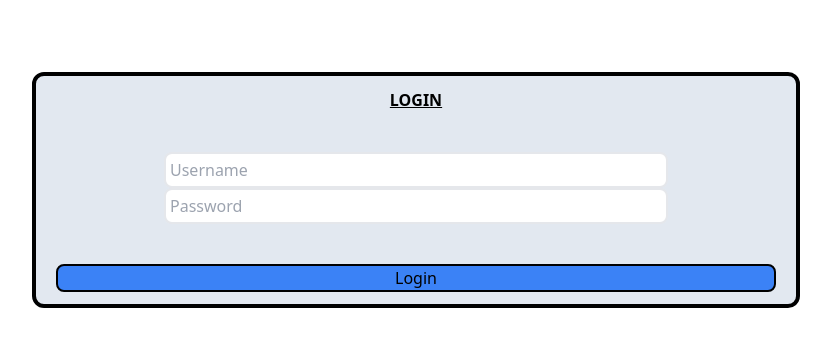
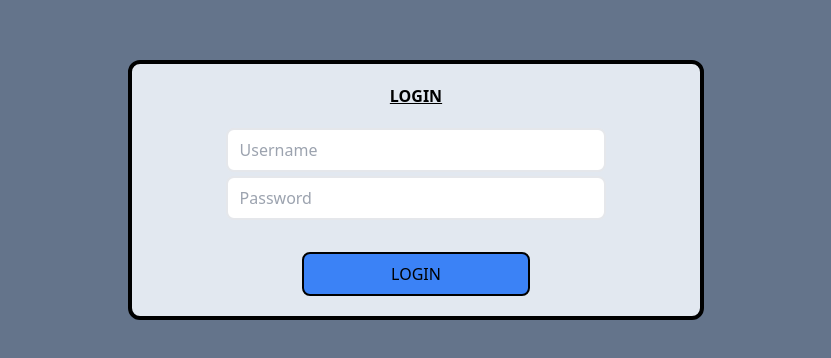
Before and after one commit to Rudy-ChunChunmaru/Django_app_project, a React (Vite) app in the folder django-react-app/frontend/: page /login in a window 1280 px wide. Shown: the part 210-568 px from the top of the page, without its empty margins (224-1055 px from the left). Built offline with nearby package versions, Linux system fonts and the light colour scheme.

Commit message:
Update login.tsx

```diff
--- a/django-react-app/frontend/src/pages/common/login.tsx
+++ b/django-react-app/frontend/src/pages/common/login.tsx
@@ -1,5 +1,7 @@
 import { useState } from "react";
 import { useNavigate } from "react-router-dom";
+import { jwtDecode } from "jwt-decode";
+
 import api from "../../logic/api";
 import {
   ACCESS_TOKEN,
@@ -7,6 +9,7 @@ import {
   USER_ID,
   USER_NAME,
 } from "../../logic/constants";
+import { RotateLoader } from "react-spinners";
 
 type Props = {};
 
@@ -14,20 +17,22 @@ const Login = (props: Props) => {
   const [username, setUsername] = useState<string>("");
   const [password, setPassword] = useState<string>("");
   const [loading, setLoading] = useState<boolean>(false);
+  const [message, setmessage] = useState<string>("");
 
   const navigate = useNavigate();
-
   const loginAction = async (e: any) => {
     e.preventDefault();
-
+    if (username !== "" && password !== "") {
       try {
+        setLoading(true);
         const res = await api.post("api/web/auth/", { username, password });
         if (res) {
-        console.info(res.data);
-        localStorage.setItem(USER_ID, res.data.user.id);
+          const dataUser: any = jwtDecode(res?.data?.data);
+          console.info(dataUser);
+          localStorage.setItem(USER_ID, dataUser.user.id);
           localStorage.setItem(
             USER_NAME,
-          `${res.data.user.first_name} ${res.data.user.last_name}`
+            `${dataUser.user.first_name} ${dataUser.user.last_name}`
           );
           localStorage.setItem(ACCESS_TOKEN, res.data.token.access);
           // console.info(res.data.access);
@@ -39,19 +44,20 @@ const Login = (props: Props) => {
         }
       } catch (error: any) {
         if (error.response.status === 401) {
-        alert(error.response.data.detail);
+          setmessage(error.response.data.detail);
         }
         console.info(error);
       } finally {
         setLoading(false);
       }
+    } else setmessage("username and password cant be empty !!!");
   };
 
   return (
-    <div className="fixed flex h-full w-full items-center justify-center">
+    <div className="fixed flex h-full w-full items-center justify-center bg-slate-500">
       <form
         onSubmit={loginAction}
-        className="flex w-[80%] min-w-80 flex-col items-center justify-center gap-2 rounded-xl border-4 border-black bg-slate-200 px-5 py-3 sm:w-[60%]"
+        className="flex w-[80%] min-w-80 flex-col items-center justify-center gap-5 rounded-xl border-4 border-black bg-slate-200 px-3 py-5 sm:w-[45%]"
       >
         <div className="flex w-full justify-center">
           <h1>
@@ -60,14 +66,14 @@ const Login = (props: Props) => {
             </strong>
           </h1>
         </div>
-        <br></br>
-        <div className="flex w-[70%] flex-col justify-center">
+
+        <div className="flex w-[70%] flex-col items-center justify-center gap-1">
           <input
             type="text"
             id="username"
             name="username"
             placeholder="Username"
-            className="w-full rounded-lg border-2 p-1"
+            className="w-full rounded-lg border-2 px-3 py-2 hover:border-2 hover:border-black"
             onChange={(e) => setUsername(e.target.value)}
           />
           <input
@@ -75,17 +81,38 @@ const Login = (props: Props) => {
             id="password"
             name="password"
             placeholder="Password"
-            className="w-full rounded-lg border-2 p-1"
+            className="w-full rounded-lg border-2 px-3 py-2 hover:border-2 hover:border-black"
             onChange={(e) => setPassword(e.target.value)}
           />
+          <br></br>
+          {message && (
+            <div className="flex flex-row items-center justify-between gap-3 rounded-lg bg-red-500 px-3 py-2">
+              <div>{message}</div>
+              <div
+                className="rounded-lg border-2 px-1 hover:px-3"
+                onClick={() => {
+                  setmessage("");
+                }}
+              >
+                x
               </div>
-        <br></br>
+            </div>
+          )}
+          {loading && (
+            <div className="">
+              <RotateLoader />
+              <RotateLoader />
+            </div>
+          )}
+          {!loading && (
             <button
               type="submit"
-          className="w-full rounded-lg border-2 border-black bg-blue-500 transition-all hover:bg-white"
+              className="w-[60%] rounded-lg border-2 border-black bg-blue-500 py-2 transition-all hover:w-full hover:bg-white"
             >
-          Login
+              LOGIN
             </button>
+          )}
+        </div>
       </form>
     </div>
   );
```
Lines whose indentation alone changed are shown as unchanged.
